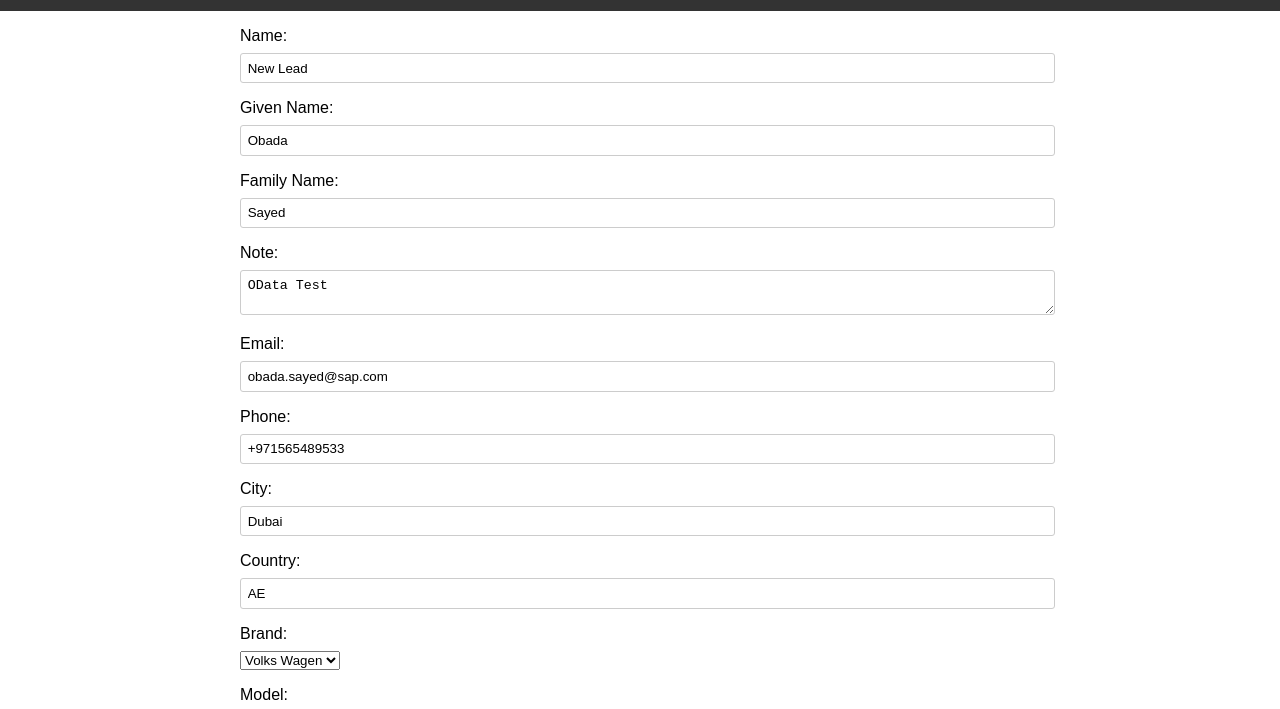
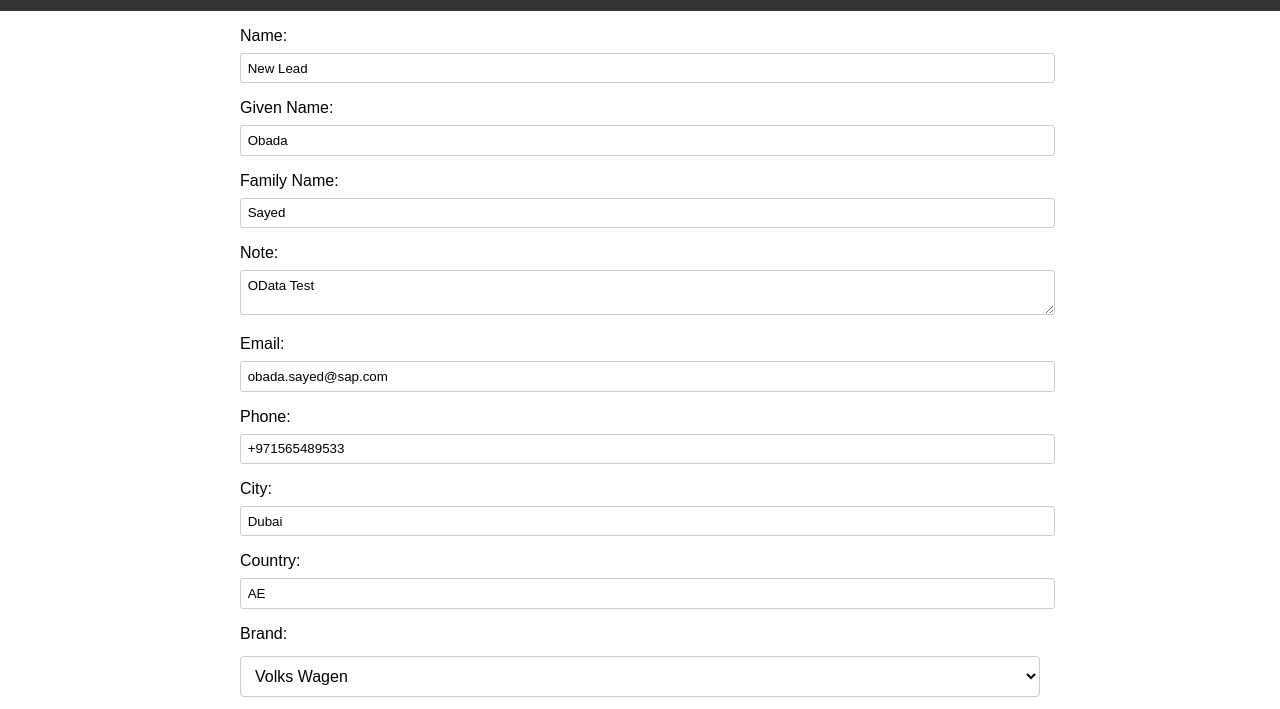
Before and after one commit to ObadaSayed/LeadForm, a plain HTML site: page index.html in a window 1280 px wide. Shown: the part 90-799 px from the top of the page. Drawn offline with Linux system fonts and the light colour scheme.

Commit message:
Update style.css

```diff
--- a/style.css
+++ b/style.css
@@ -56,3 +56,24 @@ button:hover {
 .hidden-field {
     display: none;
 }
+select {
+    width: 100%;
+    padding: 10px;
+    font-size: 16px;
+    border: 1px solid #ccc;
+    border-radius: 4px;
+    box-sizing: border-box;
+    margin-top: 5px;
+    margin-bottom: 10px;
+    background-color: white;
+}
+
+/* Optional: Add hover effect */
+select:hover {
+    border-color: #888;
+}
+
+/* Consistent styling for all input fields */
+input, textarea, select {
+    font-family: Arial, sans-serif; /* Ensure consistency in font */
+}
```
